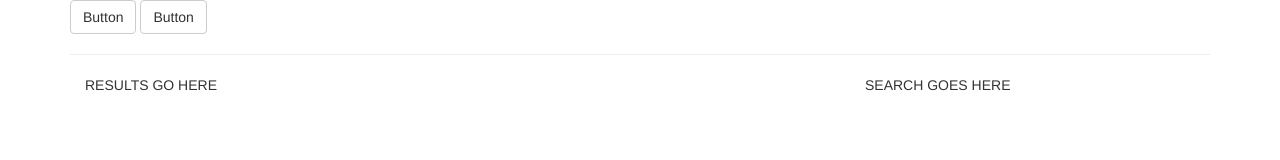
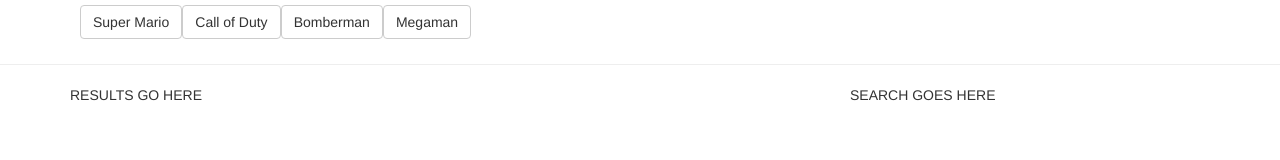
Before and after one commit to Ropestar1/GifTastic, a plain HTML site: page index.html in a window 1280 px wide. Drawn offline with nearby package versions, Linux system fonts and the light colour scheme.

Commit message:
Making javascript dynamically input buttons in array

```diff
--- a/assets/css/styles.css
+++ b/assets/css/styles.css
@@ -0,0 +1,3 @@
+.topics-styling {
+	margin: 5px 10px;
+};
--- a/assets/javascript/javascript.js
+++ b/assets/javascript/javascript.js
@@ -1 +1,10 @@
-var topics = ['sci-fi', 'video games', 'life', 'motivation'];
+var topics = ['Super Mario', 'Call of Duty', 'Bomberman', 'Megaman'];
+
+function topicsIterator() {
+	$('#topics-buttons').empty();
+	for (var i = 0; i < topics.length; i++) {
+		$('#topics-buttons').append('<button type="button" class="btn btn-default">' + topics[i]); //INSERT VARIABLE AT END OF THIS
+	}
+}
+
+topicsIterator();
--- a/index.html
+++ b/index.html
@@ -3,7 +3,7 @@
 <head>
 	<meta charset="UTF-8">
 	<meta name="viewport" content="width=device-width, initial-scale=1.0">
-	<title>Insert Text Here</title>
+	<title>GifTastic - RM</title>
 	<!-- Bootstrap link -->
 	<link rel="stylesheet" href="https://maxcdn.bootstrapcdn.com/bootstrap/3.3.7/css/bootstrap.min.css" integrity="sha384-BVYiiSIFeK1dGmJRAkycuHAHRg32OmUcww7on3RYdg4Va+PmSTsz/K68vbdEjh4u" crossorigin="anonymous">
 	<!-- Insert the file path to your custom css below -->
@@ -12,13 +12,8 @@
 <body>
 	<div class="container">
 		<div class="row">
-		  <div class="col-md-12">
-			<button type="button" class="btn btn-default">
-			Button
-			</button>
-			<button type="button" class="btn btn-default">
-			Button
-			</button>
+		  <div class="col-md-12 topics-styling" id="topics-buttons">
+		  </div>
 		</div>
 	</div>
 
```
